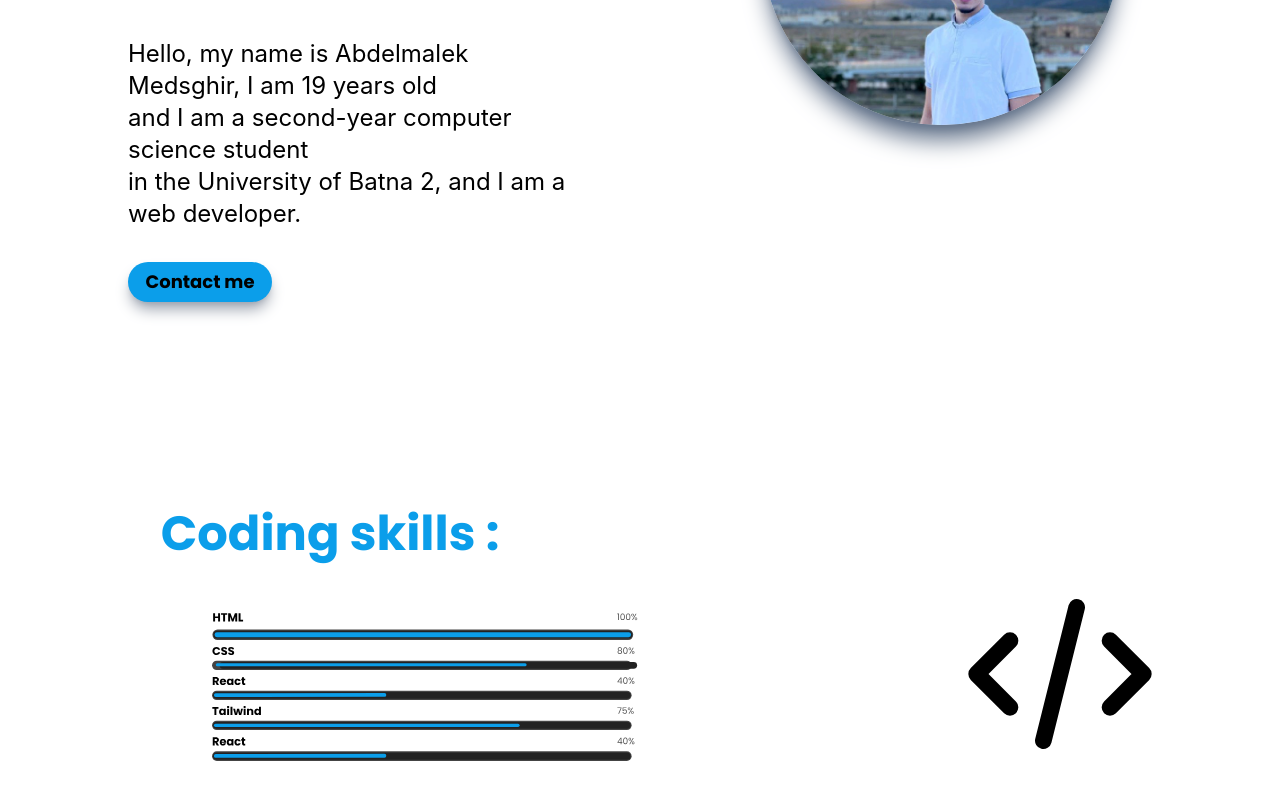
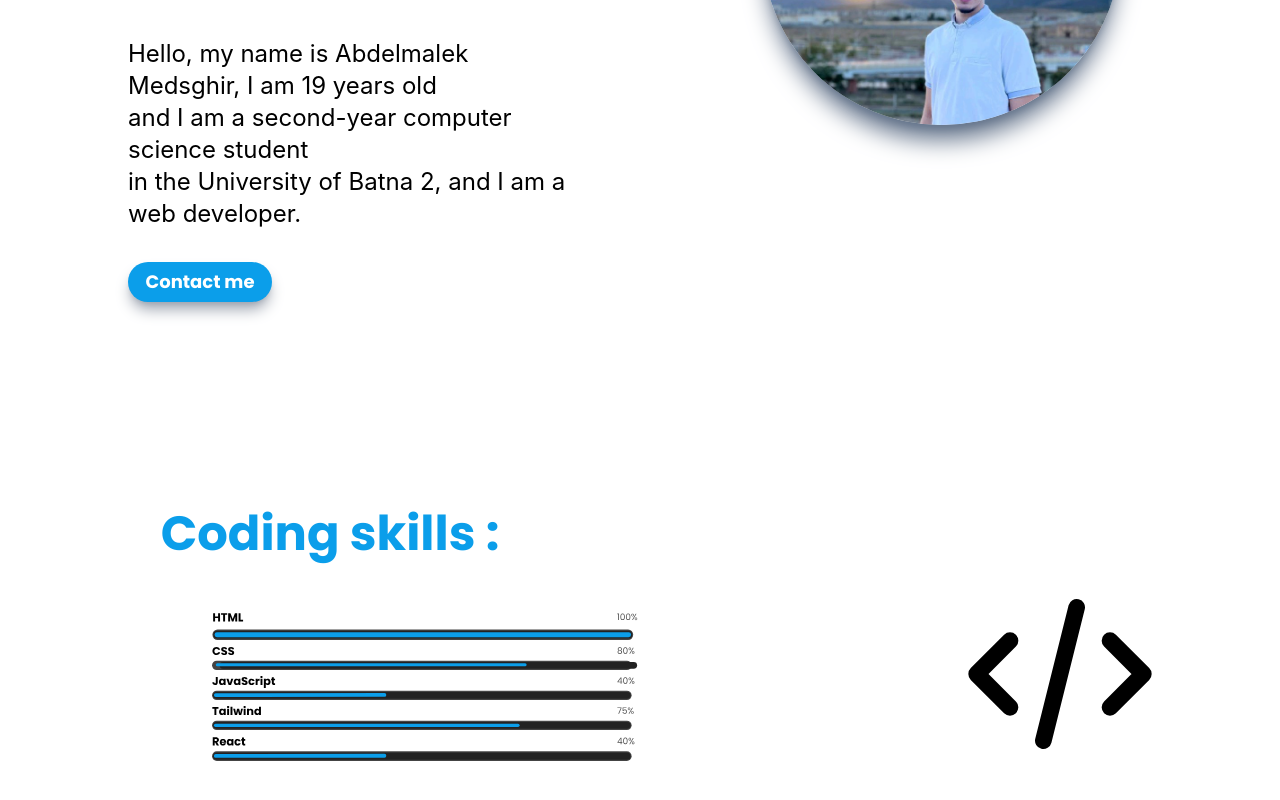
Before and after one commit to med1seghir5/Portfolio_2k24, a React (Create React App) app: page / in a window 1280 px wide. Shown: the part 408-1208 px from the top of the page. Built offline with nearby package versions, Linux system fonts and the light colour scheme.

Commit message:
Add files via upload

```diff
--- a/src/Components/Body.js
+++ b/src/Components/Body.js
@@ -18,7 +18,7 @@ const Body = () => {
           the University of Batna 2, and I am a web developer.
         </div>
         <div className='text-base sm:text-lg mt-4 sm:mt-8'>
-          <button className='bg-[#0B9EEA] rounded-full w-36 h-10 font-poppins shadow-lg shadow-gray-400'>
+          <button className='text-[#ffff] bg-[#0B9EEA] rounded-full w-36 h-10 font-poppins shadow-lg shadow-gray-400'>
             Contact me
           </button>
         </div>
--- a/src/Components/skills.js
+++ b/src/Components/skills.js
@@ -3,6 +3,7 @@ import html from './images/html.svg';
 import css from './images/css.svg';
 import tailwind from './images/tailwind.svg';
 import react from './images/react.svg';
+import js from './images/js.svg'
 
 const Skills = () => {
   return (
@@ -12,7 +13,7 @@ const Skills = () => {
         <div className='text-base sm:text-xl font-poppins pt-4 sm:pt-12 ml-0 sm:ml-48'>
            <img src={html} width={"500px"} alt='HTML Logo' />
            <img src={css} width={"500px"} alt='CSS Logo' />
-           <img src={react} width={"500px"} alt='JavaScript Logo' />
+           <img src={js} width={"500px"} alt='JavaScript Logo' />
            <img src={tailwind} width={"500px"} alt='Tailwind CSS Logo' />
            <img src={react} width={"500px"} alt='React Logo' />
         </div>
```
